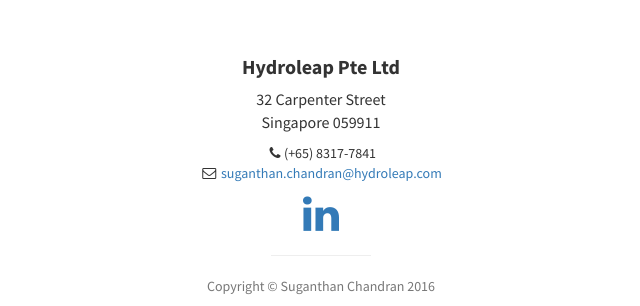
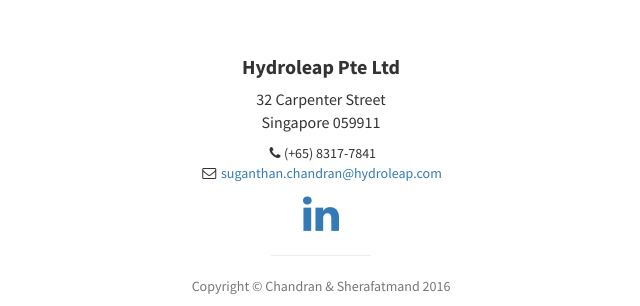
Before and after one commit to SuganthanChandran/Hydroleap, a plain HTML site: page index.html in a window 1280 px wide. Shown: the part 3077-3383 px from the top of the page, 319-959 px from the left. Drawn offline with Linux system fonts and the light colour scheme; grey boxes are pictures that could not be loaded.

Commit message:
updated the copyright

```diff
--- a/index.html
+++ b/index.html
@@ -256,7 +256,7 @@
                     </ul>
 					-->
                     <hr class="small">
-                    <p class="text-muted">Copyright &copy; Suganthan Chandran 2016</p>
+                    <p class="text-muted">Copyright &copy; Chandran & Sherafatmand 2016</p>
                 </div>
             </div>
         </div>
```
